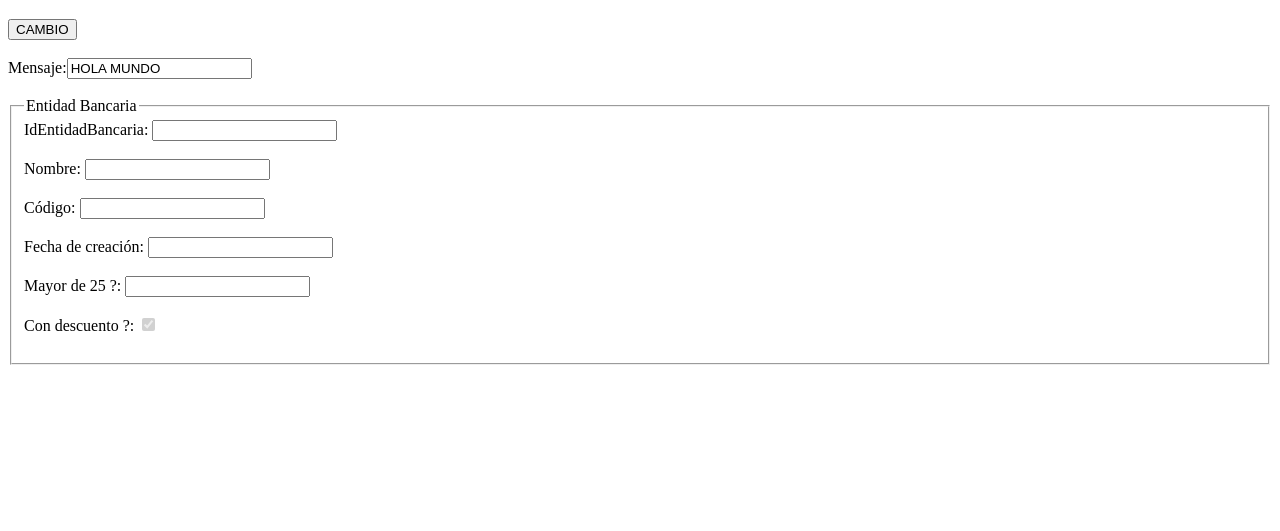
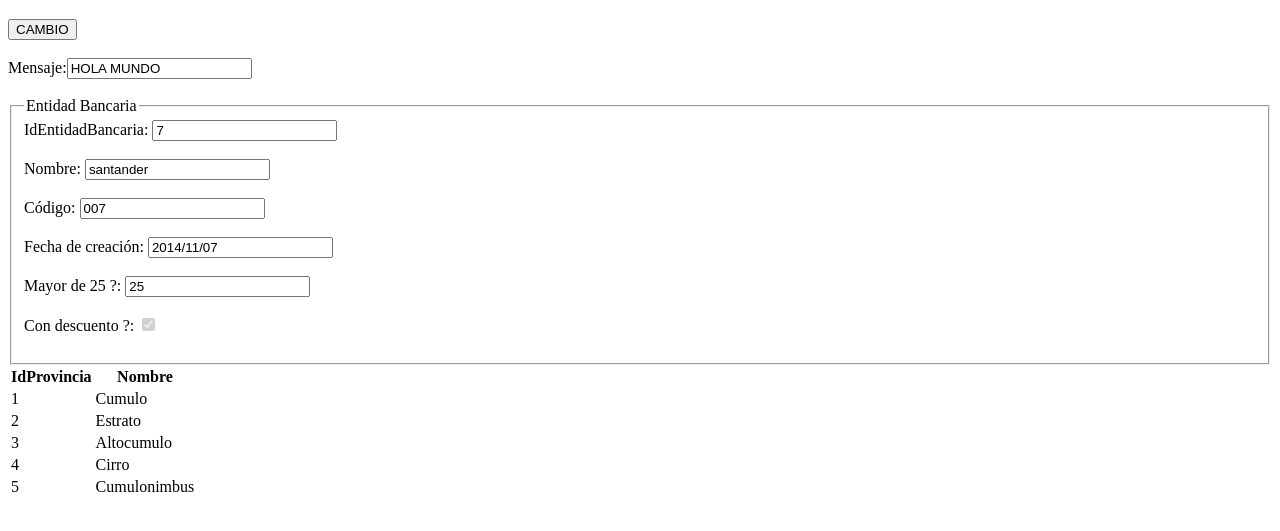
Before and after one commit to jaiminator/AplicacionAngularJS, a plain HTML site: page web/index.html in a window 1280 px wide. Shown: the part 61-592 px from the top of the page. Drawn offline with Linux system fonts and the light colour scheme.

Commit message:
segundoPasoAngular

```diff
--- /dev/null
+++ b/web/datos.json
@@ -0,0 +1,8 @@
+{
+    "idEntidadBancaria": 7,
+    "nombreEntidad": "santander",
+    "codigoEntidad": "007",
+    "fechaCreacion": "2014/11/07",
+    "edadMayor": 25,
+    "conDescuento": true
+}
--- a/web/index.html
+++ b/web/index.html
@@ -24,5 +24,19 @@
                 <label for="conDescuento">Con descuento ?: <input ng-disabled="entidad.edadMayor<=25" id="descuento" type="checkbox" ng-model="entidad.conDescuento" /></label><br><br>
             </fieldset>
         </form>
+        <table>
+            <thead>
+                <tr>
+                    <th>IdProvincia</th>
+                    <th>Nombre</th>
+                </tr>
+            </thead>
+            <tbody>
+                <tr ng-repeat="nube in nubes">
+                  <td>{{nube.idNube}}</td>
+                  <td>{{nube.nombre}}</td>
+                </tr>
+            </tbody>
+        </table>
     </body>
 </html>
--- a/web/js/script.js
+++ b/web/js/script.js
@@ -1,7 +1,8 @@
 
 var app=angular.module("app", []);
 
-function EntidadController($scope) {
+app.controller("EntidadController", ['$scope','$log','$http',function($scope,$log,$http) {
+
     $scope.mensaje="HOLA MUNDO";
 
     $scope.cambiarMensaje=function() {
@@ -18,4 +19,43 @@ function EntidadController($scope) {
     };
 
 
-};
+
+    var config={
+    method:"GET",
+    url:"datos.json"
+    };
+
+    var response=$http(config);
+
+    response.success(function(data, status, headers, config) {
+        $scope.entidad=data;
+    });
+
+    response.error(function(data, status, headers, config) {
+        alert("Ha fallado la petición. Estado HTTP:"+status);
+    });
+
+    $scope.nubes=[
+            {
+                idNube:1,
+                nombre:"Cumulo"
+            },
+            {
+                idNube:2,
+                nombre:"Estrato"
+            },
+            {
+                idNube:3,
+                nombre:"Altocumulo"
+            },
+            {
+                idNube:4,
+                nombre:"Cirro"
+            },
+            {
+                idNube:5,
+                nombre:"Cumulonimbus"
+            }
+        ];
+
+}]);
```
Also changed, not shown: 1 other file.
